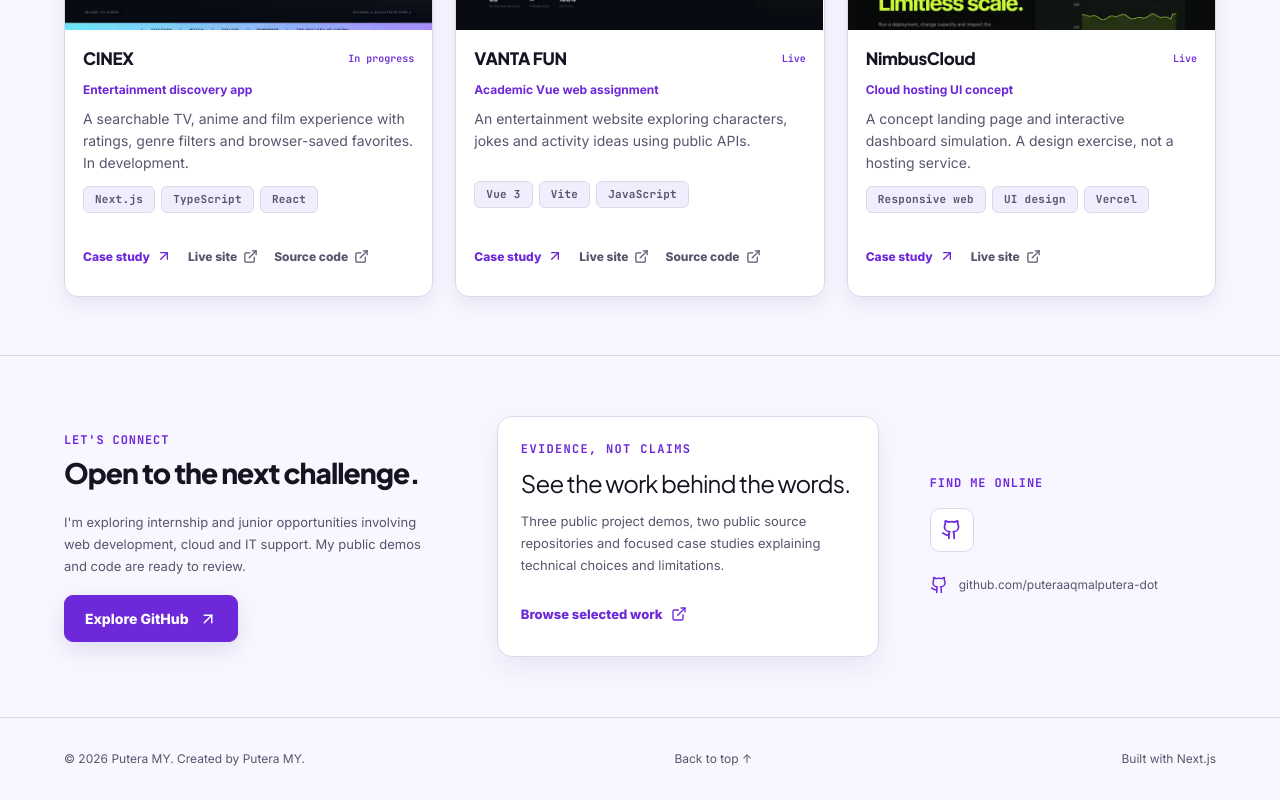
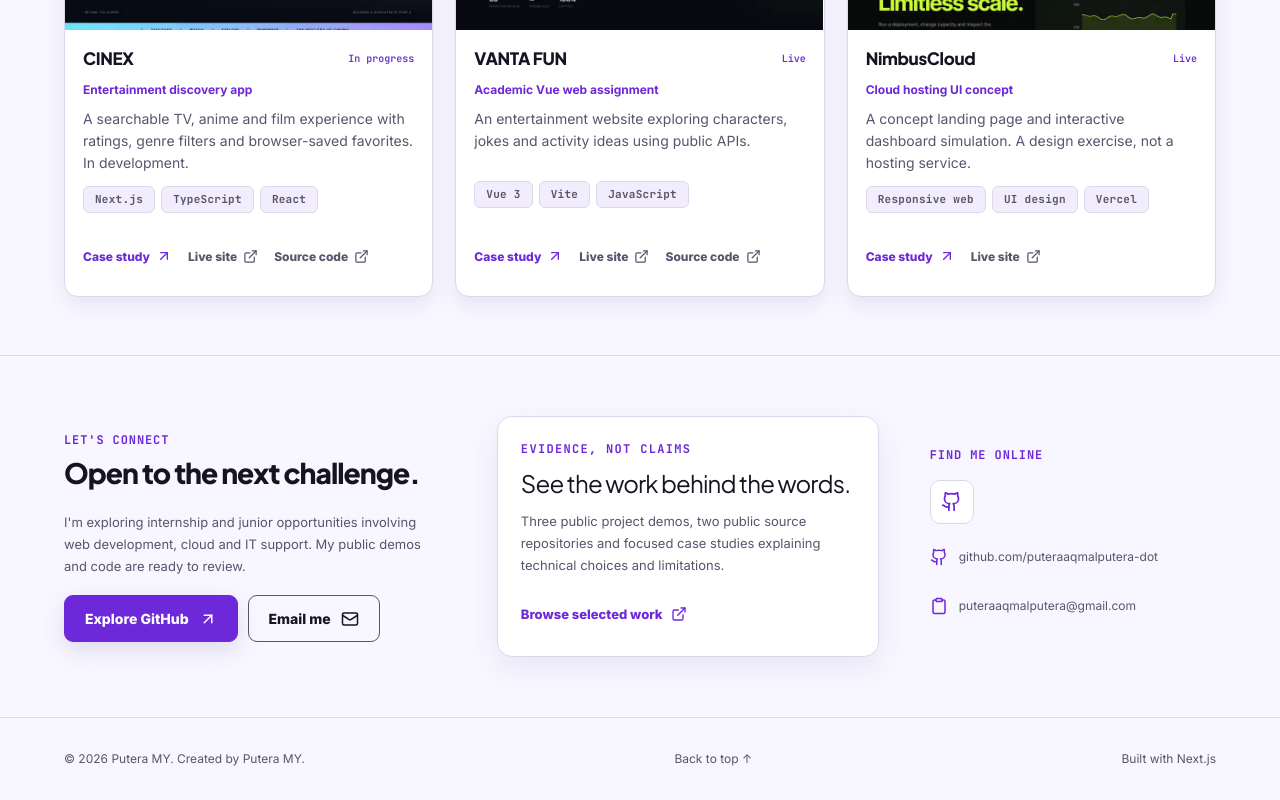
Before and after one commit to PuteraMY/putera-my-portfolio, a Next.js app: page / in a window 1280 px wide. Shown: the part 2176-2976 px from the top of the page. Built offline with nearby package versions, Linux system fonts and the light colour scheme.

Commit message:
feat(contact): add verified owner-provided email to preview contact and copy action

```diff
--- a/data/portfolio.ts
+++ b/data/portfolio.ts
@@ -39,7 +39,7 @@ export const site: Site = {
   github: "https://github.com/puteraaqmalputera-dot",
   linkedin: "", // TODO: Add verified LinkedIn profile URL.
   whatsapp: "", // TODO: Add verified WhatsApp https://wa.me/ URL.
-  email: "", // TODO: Add real email; this also enables Copy Email.
+  email: "puteraaqmalputera@gmail.com",
   phone: "", // TODO: Add a real phone number only if you want it public.
   cvPath: "", // TODO: Set a real file path, e.g. /assets/cv/putera-my.pdf, after adding the PDF.
 };
```
Also changed, not shown: tests/source-audit.mjs (+1 -1 lines).
